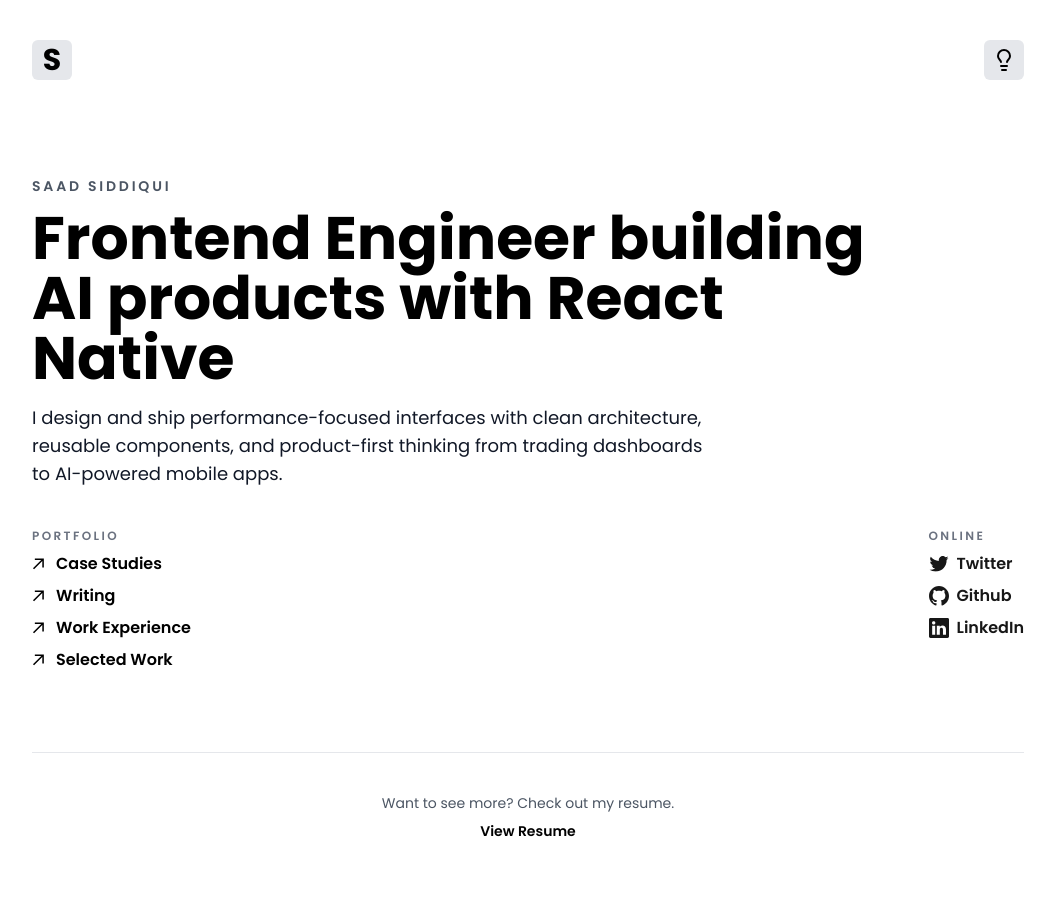
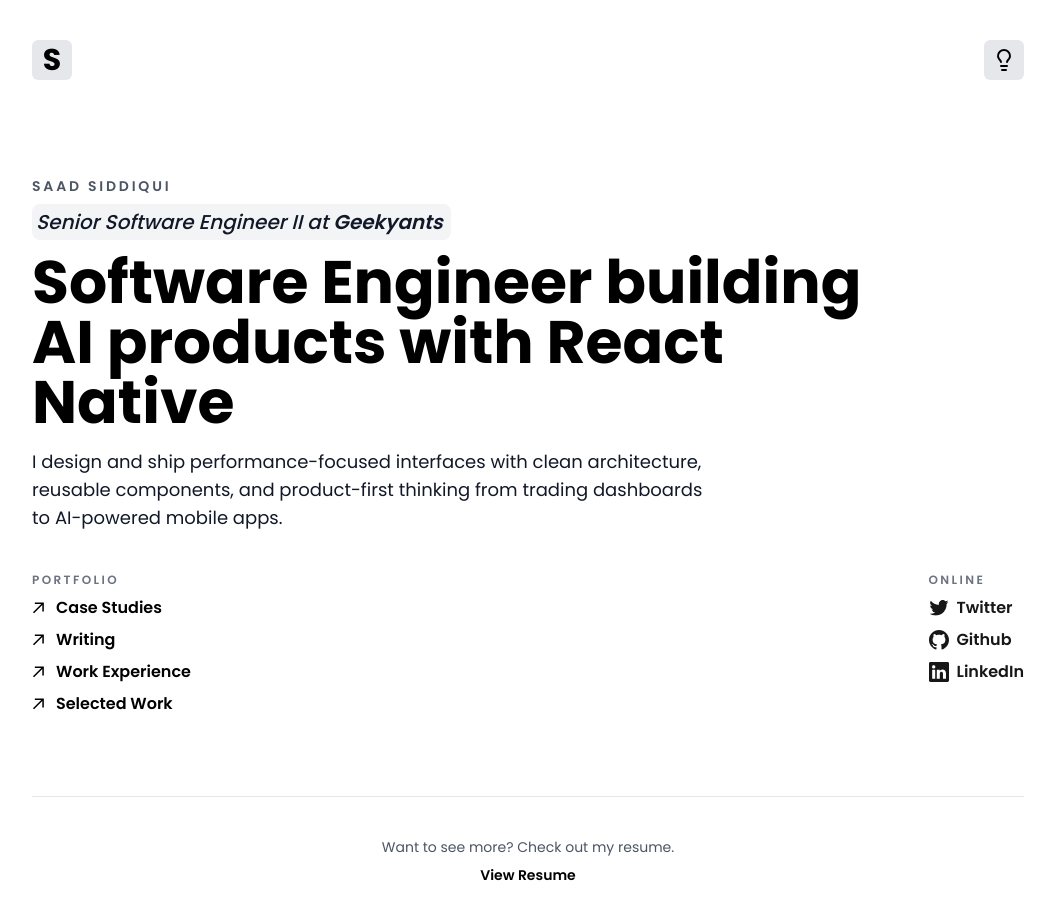
Before and after one commit to saadsiddiqui07/saad.portfolio, a Next.js app: page / in a window 1280 px wide. Shown: the top 920 px of the page, without its empty margins (112-1167 px from the left). Built offline with nearby package versions, Linux system fonts and the light colour scheme.

Commit message:
update: hero section

```diff
--- a/components/hero-section/index.tsx
+++ b/components/hero-section/index.tsx
@@ -17,6 +17,19 @@ const HeroSection = () => {
         <p className="text-sm font-semibold uppercase tracking-[0.2em] text-gray-600 dark:text-gray-400">
           {PORTFOLIO.name}
         </p>
+        <div className="dark:bg-gray-800 bg-gray-100 rounded-lg sm:w-max p-1 pr-2 italic my-2">
+          <p className="text-md md:text-lg lg:text-xl font-medium text-gray-900 dark:text-gray-200">
+            {PORTFOLIO.company.role} at{" "}
+            <a
+              href={PORTFOLIO.company.link}
+              target="_blank"
+              rel="noopener noreferrer"
+              className="font-semibold hover:underline underline-offset-4 hover:text-gray-700 dark:hover:text-gray-100"
+            >
+              {PORTFOLIO.company.name}
+            </a>
+          </p>
+        </div>
         <h1
           id="hero-heading"
           className="text-3xl sm:text-4xl md:text-5xl lg:text-6xl font-extrabold mt-3 text-left text-black dark:text-white"
--- a/data/index.ts
+++ b/data/index.ts
@@ -4,7 +4,7 @@ import LinkedinIcon from "../components/icons/LinkedinIcon";
 
 export const PORTFOLIO = {
   name: "Saad Siddiqui",
-  headline: "Frontend Engineer building AI products with React Native",
+  headline: "Software Engineer building AI products with React Native",
   subheadline:
     "I design and ship performance-focused interfaces with clean architecture, reusable components, and product-first thinking from trading dashboards to AI-powered mobile apps.",
   expertise:
```
